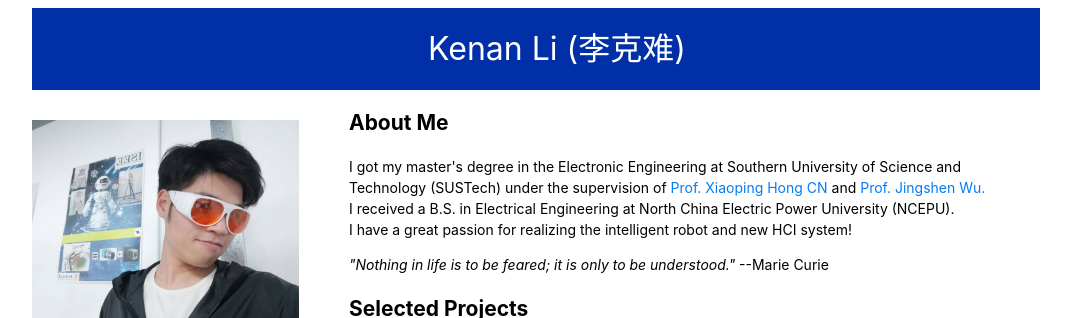
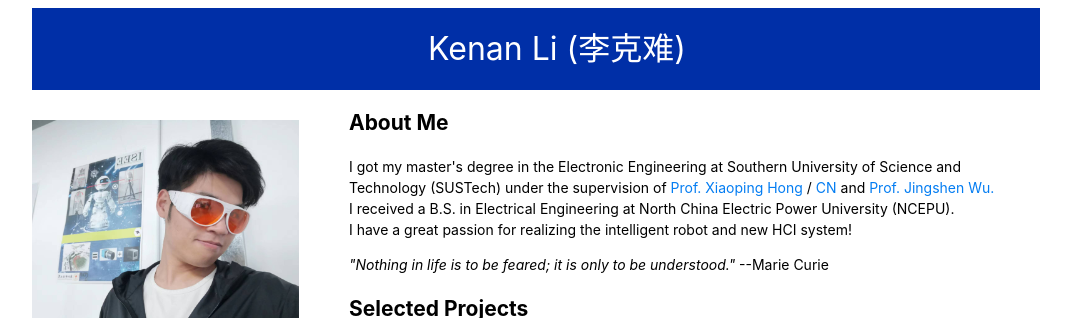
Before and after one commit to ConnorKevin/ConnorKevin.github.io, a Jekyll site: the page index.html, which Jekyll copies as it is, in a window 1280 px wide, cut to the strip 0-318 px from the top of the page. Shown: the whole strip, without its empty margins (104-1175 px from the left). Built offline with Jekyll 4.4.1, drawn with Linux system fonts in a browser that asks for light colours.

```diff
--- a/index.html
+++ b/index.html
@@ -95,7 +95,7 @@
 		<h1>About Me</h1>
 		<p> I got my master's degree in the Electronic Engineering at Southern University of Science and Technology (SUSTech)
 <!-- 			under the supervision of <a href="https://www.sustech.edu.cn/en/faculties/hongxiaoping.html">Prof. Xiaoping Hong</a> and <a href="https://www.hkust-gz.edu.cn/people/wu-jingshen/">Prof. Jingshen Wu.</a><br/> -->
-			under the supervision of <a href="https://www.researchgate.net/profile/Xiaoping-Hong">Prof. Xiaoping Hong</a> <a href="https://baike.baidu.com/item/%E6%B4%AA%E5%B0%8F%E5%B9%B3/56787731">CN</a> and <a href="https://www.hkust-gz.edu.cn/people/wu-jingshen/">Prof. Jingshen Wu.</a><br/>
+			under the supervision of <a href="https://www.researchgate.net/profile/Xiaoping-Hong">Prof. Xiaoping Hong</a> / <a href="https://baike.baidu.com/item/%E6%B4%AA%E5%B0%8F%E5%B9%B3/56787731">CN</a> and <a href="https://www.hkust-gz.edu.cn/people/wu-jingshen/">Prof. Jingshen Wu.</a><br/>
 			I received a B.S. in Electrical Engineering at North China Electric Power University (NCEPU).<br/>
 			I have a great passion for realizing the intelligent robot and new HCI system!
 	        </p>
```
